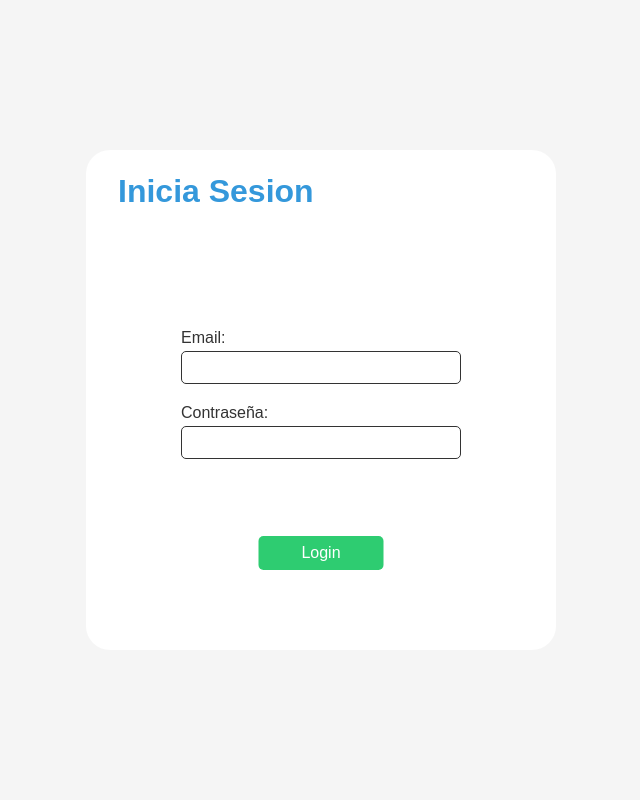
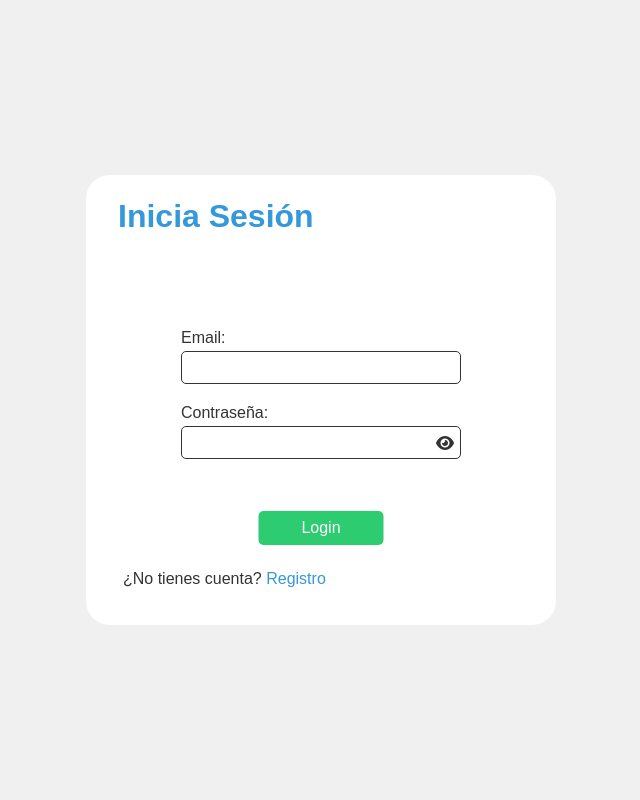
Before and after one commit to marcmarant/erssmarket, a Flask app: page /login in a window 1280 px wide. Shown: the whole page, without its empty margins (319-959 px from the left). Run offline with Flask 3, Linux system fonts and the light colour scheme.

Commit message:
add register

```diff
--- a/app/api/autenticacion.py
+++ b/app/api/autenticacion.py
@@ -6,7 +6,7 @@ from ..db import Usuario
 autenticacion = Blueprint('autenticacion', __name__)
 # TODO : Borrar a futuro usuarios de prueba a falta de DB
 users = [
-  Usuario(1, 'Juan Pérez', 'juan.perez@example.com', 'pass123', '2025-04-30T12:34:56'),
+  Usuario(1, 'Juan Pérez', 'juan.perez@example.com', 'pass123', '2025-04-30T12:34:56', True),
   Usuario(2, 'Ana López', 'ana.lopez@example.com', 'asv134', '2025-04-30T13:45:12')
 ]
 
@@ -18,7 +18,7 @@ def get_user_by_id(id):
 def get_users_query():
 
   users = [
-    Usuario(1, 'Juan Pérez', 'juan.perez@example.com', 'pass123', '2025-04-30T12:34:56'),
+    Usuario(1, 'Juan Pérez', 'juan.perez@example.com', 'pass123', '2025-04-30T12:34:56', True),
     Usuario(2, 'Ana López', 'ana.lopez@example.com', 'asv134', '2025-04-30T13:45:12')
   ]
   users_list = []
--- a/app/routes/views.py
+++ b/app/routes/views.py
@@ -39,6 +39,18 @@ def login():
     if current_user:
         return redirect(url_for('main.home'))
     return render_template('login.html')
+
+"""
+Ruta con la vista para registrar un nuevo usuario.
+Si el usuario ya está loggeado se le redirige a home.
+"""
+@main.route('/register')
+@jwt_required(optional=True)
+def register():
+    current_user = get_jwt_identity()
+    if current_user:
+        return redirect(url_for('main.home'))
+    return render_template('register.html')
 
 @main.route('/selector')
 def selector():
--- a/app/static/styles/auth.css
+++ b/app/static/styles/auth.css
@@ -9,7 +9,7 @@ main {
 .form-container {
   position: relative;
   width: 470px;
-  height: 500px;
+  height: 450px;
   background-color: #fff;
   padding: 3rem 2rem 3rem 2rem;
   border-radius: 1.5rem;
@@ -39,6 +39,31 @@ form button {
 }
 
 .input-container {
+  position: relative;
   width: 100%;
   max-width: 280px;
 }
+
+.input-container i {
+  position: absolute;
+  bottom: 20px;
+  right: 5px;
+  display: block;
+  color: #333;
+  width: 20px;
+  height: 20px;
+  cursor: pointer;
+}
+
+form p {
+  position: absolute;
+  bottom: -15px;
+  left: 5px;
+}
+
+form p a {
+  position: absolute;
+  bottom: 0;
+  color: var(--color-primary);
+  cursor: pointer;
+}
--- a/app/static/styles/index.css
+++ b/app/static/styles/index.css
@@ -3,7 +3,7 @@
   --color-primary: #3498db; /* Azul */
   --color-secondary: #2ecc71; /* Verde */
   --color-secondary-dark: #2fb868; /* Verde Oscuro */
-  --color-background: #f5f5f5; /* Gris claro */
+  --color-background: #f0f0f0; /* Gris claro */
   --color-text: #333333; /* Gris oscuro */
   --color-text-light: #dddddd; /* Gris para bordes */
 }
--- a/app/templates/base/auth.html
+++ b/app/templates/base/auth.html
@@ -6,15 +6,18 @@
   <title>{% block title %}Auth - ErssMarket{% endblock %}</title>
   <link rel="stylesheet" href="{{ url_for('static', filename='styles/index.css') }}">
   <link rel="stylesheet" href="{{ url_for('static', filename='styles/auth.css') }}">
+  <link rel="stylesheet" href="https://cdnjs.cloudflare.com/ajax/libs/font-awesome/6.0.0-beta3/css/all.min.css">
+  {% block style %}<style></style>{% endblock %}
 </head>
 <body>
   <main>
     <div class="form-container">
-      <h1>Inicia Sesion</h1>
+      <h1>{% block h1 %}Auth{% endblock %}</h1>
       <form id="authForm">
         {% block inputs %}
         {% endblock %}
         <button type="submit">{% block submit_text %}Submit{% endblock %}</button>
+        <p>{% block link %}{% endblock %}</p>
       </form>
     </div>
   </main>
--- a/app/templates/login.html
+++ b/app/templates/login.html
@@ -1,23 +1,28 @@
 {% extends "base/auth.html" %}
 
-{% block title %}Inicio - ErssMarket{% endblock %}
+{% block title %}Login - ErssMarket{% endblock %}
+
+{% block h1 %}Inicia Sesión{% endblock %}
 
 {% block inputs %}
   <div class="input-container">
-    <label for="username">Email:</label>
+    <label for="email">Email:</label>
     <input type="text" id="email" name="email" required>
   </div>
   <div class="input-container">
-    <label for="username">Contraseña:</label>
-    <input type="text" id="password" name="password" required>
+    <label for="password">Contraseña:</label>
+    <input type="password" id="password" name="password" required>
+    <i class="fa-solid fa-eye" id="togglePassword"></i>
   </div>
 {% endblock %}
 
 {% block submit_text %}Login{% endblock %}
 
+{% block link %}¿No tienes cuenta?&nbsp;<a href="/register"> Registro</a>{% endblock %}
+
 {% block script %}
   <script>
-    document.getElementById('authForm').addEventListener('submit', function(event) {
+    document.getElementById('authForm').addEventListener('submit', function() {
       event.preventDefault(); // Evita el envío del formulario por defecto
 
       const email = document.getElementById('email').value;
@@ -35,6 +40,7 @@
       })
       .then(response => {
         if (!response.ok) {
+          alert('Usuario o contraseña incorrectos.');
           throw new Error('Error en el inicio de sesión. Inténtalo de nuevo.');
         }
         return response.json()
@@ -43,7 +49,13 @@
         window.location.href = '/';
       })
       .catch(error => console.error('Error:', error));
+    });
 
+    document.getElementById('togglePassword').addEventListener('click', function() {
+      const passwordInput = document.getElementById('password');
+      const isTypePassword = passwordInput.getAttribute('type') === 'password';
+      passwordInput.setAttribute('type', isTypePassword ? 'text' : 'password');
+      this.classList.toggle('fa-eye-slash');
     });
   </script>
 {% endblock %}
```
Also changed, not shown: app/templates/register.html (added, +96 -0 lines).
